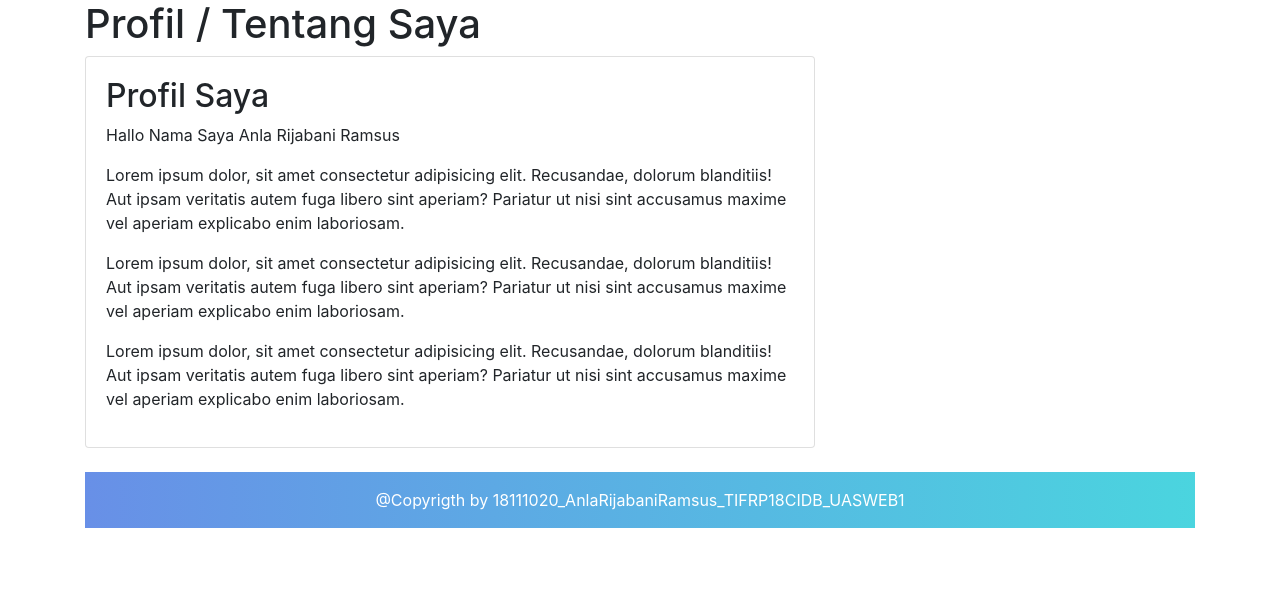
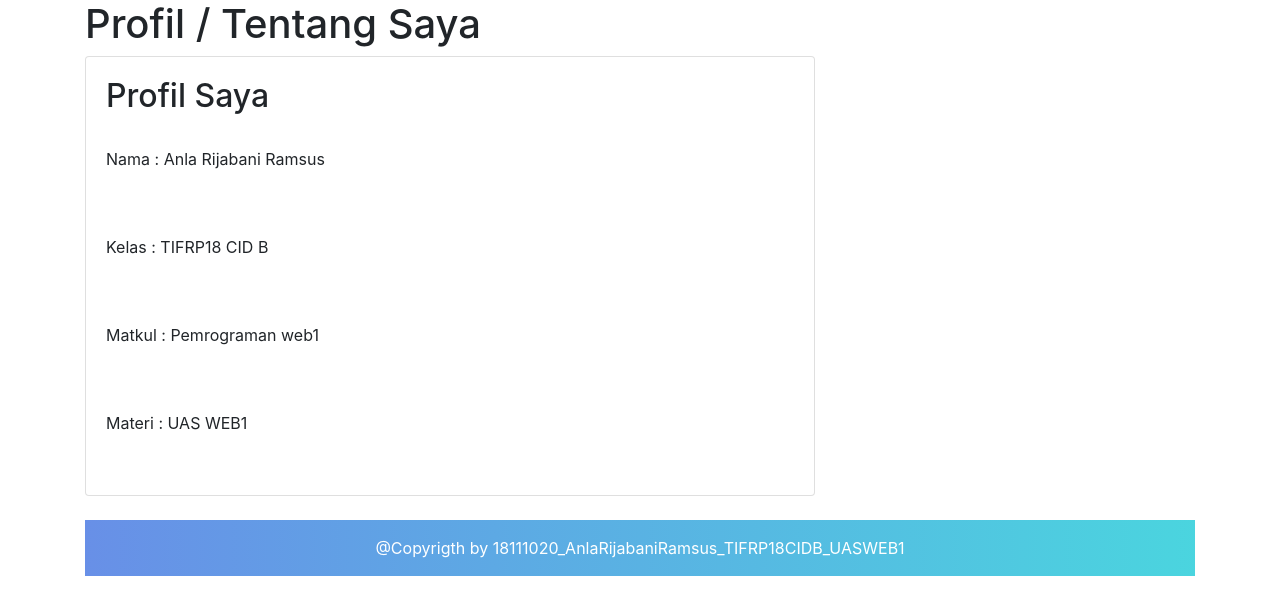
Before and after one commit to anla-rijabani-ramsus/WebLearning, a PHP site: page /Profil.php in a window 1280 px wide. Shown: the part 56-671 px from the top of the page. Run offline with PHP 8.4, Linux system fonts and the light colour scheme.

Commit message:
ditambahkan

```diff
--- a/18111020_Anla Rijabani Ramsus/HalamanUtama.php
+++ b/18111020_Anla Rijabani Ramsus/HalamanUtama.php
@@ -56,11 +56,12 @@ include 'config/menampilkan_data.php';
         <div class="col-12 col-md-8 text-center">
           <h1 class="h1">Selamat Datang, Anla Rijabani Ramsus</h1>
           <p class="lead">DI Pembelajaran Pemrograman Web</p>
-          <a href="form_materi.php" class="btn btn-primary">Mulai belajar!</a></div></div></div></header>
+          <p class="lead">Mulai belajar!</p>
+          </div></div></div></header>
       <!-- Akhir Banner/Header -->
 
        <!-- Awal Konten -->
-
+       <a href="form_materi.php" class="btn btn-primary">Tambahkan Materi</a></div></div></div></header>
 
  <div class="row">
     <?php while ($row = $q->fetch()) :
@@ -90,7 +91,6 @@ include 'config/menampilkan_data.php';
   <div>
        <!-- Akhir Konten -->
 
-
        <!-- Awal Footer Bawah-->
      <footer class="warna-bg">
         <div class="text-white text-center pt-3 pb-3">
--- a/18111020_Anla Rijabani Ramsus/Profil.php
+++ b/18111020_Anla Rijabani Ramsus/Profil.php
@@ -65,17 +65,19 @@
                 <div class="card">
                     <div class="card-body">
                       <h2> Profil Saya</h2>
-                      <p>Hallo Nama Saya Anla Rijabani Ramsus </p>
-                          <p>Lorem ipsum dolor, sit amet consectetur adipisicing elit. Recusandae, dolorum blanditiis!
-                            Aut ipsam veritatis autem fuga libero sint aperiam?
-                            Pariatur ut nisi sint accusamus maxime vel aperiam explicabo enim laboriosam.</p>
-                            <p>Lorem ipsum dolor, sit amet consectetur adipisicing elit. Recusandae, dolorum blanditiis!
-                                Aut ipsam veritatis autem fuga libero sint aperiam?
-                                Pariatur ut nisi sint accusamus maxime vel aperiam explicabo enim laboriosam.</p>
-                                <p>Lorem ipsum dolor, sit amet consectetur adipisicing elit. Recusandae, dolorum blanditiis!
-                                    Aut ipsam veritatis autem fuga libero sint aperiam?
-                                    Pariatur ut nisi sint accusamus maxime vel aperiam explicabo enim laboriosam.</p>
-                    </div>
+                      <br>
+                      <p>Nama : Anla Rijabani Ramsus</p>
+                      </br>
+                      <br>
+                      <p>Kelas : TIFRP18 CID B</p>
+                      </br>
+                      <br>
+                      <p>Matkul : Pemrograman web1</p>
+                      </br>
+                      <br>
+                      <p>Materi : UAS WEB1</p>
+                      </br>
+                      </div>
                   </div>
                </div><!--Akhir Colom 8-->
 
--- a/18111020_Anla Rijabani Ramsus/form_materi.php
+++ b/18111020_Anla Rijabani Ramsus/form_materi.php
@@ -53,7 +53,8 @@
         <div class="col-12 col-md-8 text-center">
           <h1 class="h1">Selamat Datang, Anla Rijabani Ramsus</h1>
           <p class="lead">DI Pembelajaran Pemrograman Web</p>
-          <a href="#" class="btn btn-primary">Mulai belajar!</a></div></div></div></header>
+          <h1 class="lead">Mulai belajar!</h1>
+          </div></div></div></header>
       <!-- Akhir Banner/Header -->
 
        <!-- Awal Konten -->
--- /dev/null
+++ b/password website hosting.txt
@@ -0,0 +1,6 @@
+password website
+fX&jO1dUT!zdnmcFbY7)
+password database
+oZ<ws7>PmzT@o@{1
+oZ<ws7>PmzT@o@{1
+*KylFi2cgFC<8hZS
```
Also changed, not shown: 18111020_Anla Rijabani Ramsus/index.php (+6 -1 lines), 18111020_Anla Rijabani Ramsus/materi.php (+14 -27 lines).
